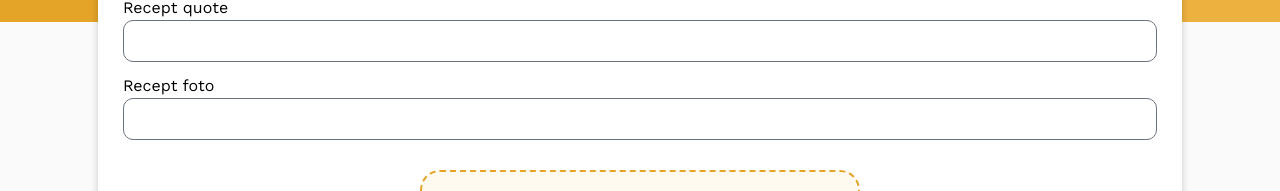
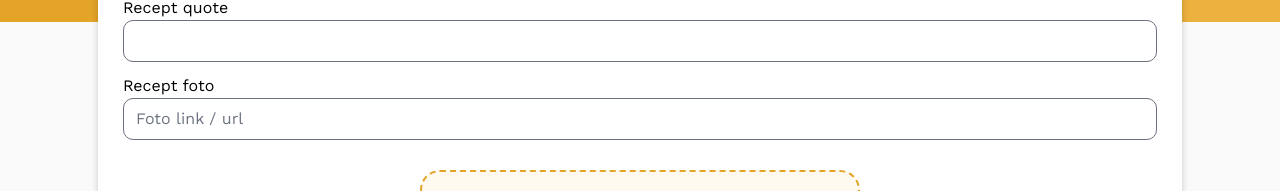
Before and after one commit to IvoDeiman/KliekjesKookboek, a Vue app: page /add-recipes in a window 1280 px wide. Shown: the part 346-537 px from the top of the page. Built offline with nearby package versions, Linux system fonts and the light colour scheme; no server answers; the database is empty.

Commit message:
Bug fix: Can now use spaces when adding ingredients, recipes with one instructions are no longer empty

```diff
--- a/src/views/recipe/AddRecipe.vue
+++ b/src/views/recipe/AddRecipe.vue
@@ -16,7 +16,7 @@
 
             <div class="recipe-info-item-container mb-3 sm:float-left sm:w-full">
                 <span>Recept foto </span>
-                <input class="input-fields" :class="{ errorInputFields: !this.validReceptQuoteInput}" type="text" v-model="recipeImage">
+                <input class="input-fields" :class="{ errorInputFields: !this.validReceptQuoteInput}" type="text" v-model="recipeImage" placeholder="Foto link / url">
 
               <div class="image-upload">
                 <label for="input-file" id="drop-area" @dragover="dragoverEvent" @drop="dropEvent">
@@ -218,7 +218,7 @@ export default {
                 this.validAmountInput = false;
             }
 
-            if (ingredient == undefined || ingredient.match(/^[A-Za-z]*$/) == null) {
+            if (ingredient == undefined || ingredient.match(/^[a-zA-Z ]*$/) == null) {
                 this.validIngredientInput = false;
             }
 
@@ -287,6 +287,7 @@ export default {
                 tags.push(this.selectedTags.at(i).tag);
             }
 
+            // Ugly and dirty workaround. Do better in the future.
             var instructionSteps = "";
             this.instructions.forEach((item) => {
                 instructionSteps += item + "!@#$%";
--- a/src/views/recipe/RecipeDetail.vue
+++ b/src/views/recipe/RecipeDetail.vue
@@ -123,8 +123,9 @@
           this.tags = data.tags;
 
           var allInstructionSteps = data.preparation.split("!@#$%");
-          allInstructionSteps = allInstructionSteps.slice(0, -1);
-
+          if (allInstructionSteps.length > 1) {
+            allInstructionSteps = allInstructionSteps.slice(0, -1);
+          }
           this.preparation = allInstructionSteps;
           this.image = data.imageurl;
         })
```
